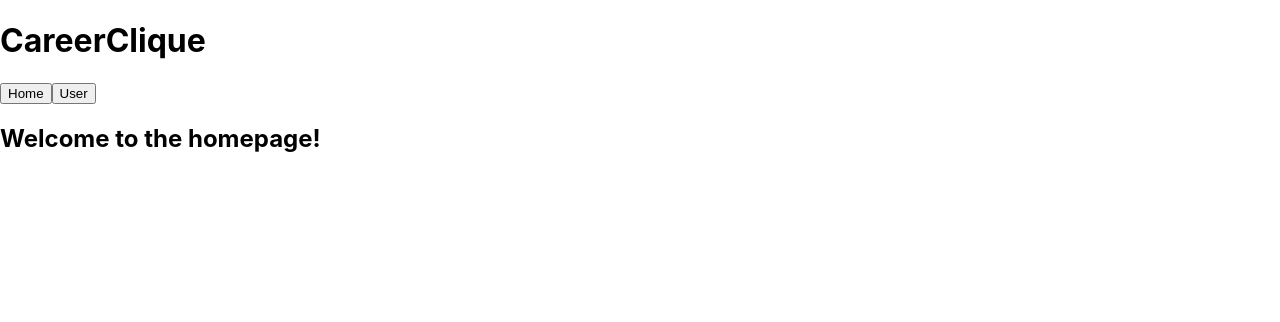
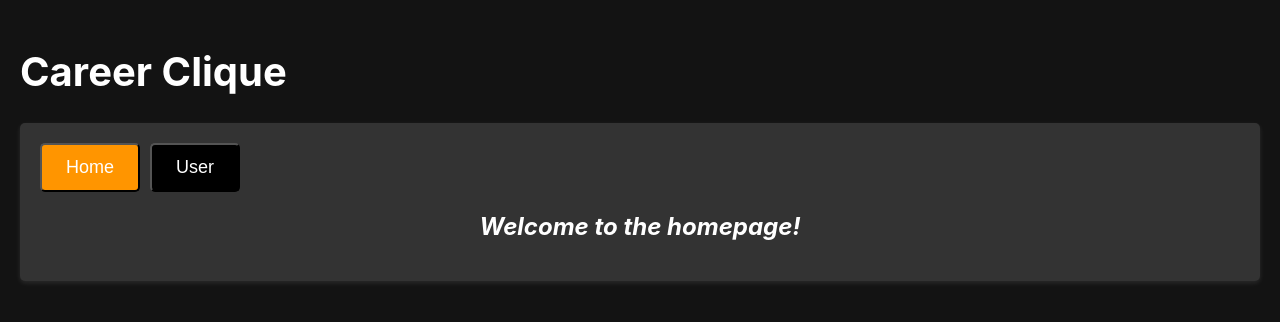
Before and after one commit to Makhafagy/Career-Clique, a React (Create React App) app in the folder frontend/: page / in a window 1280 px wide. Shown: the top 322 px of the page. Built offline with nearby package versions, Linux system fonts and the light colour scheme.

Commit message:
main page container and home page styling improved

```diff
--- a/frontend/src/App.js
+++ b/frontend/src/App.js
@@ -1,11 +1,17 @@
-import React from 'react'
+import React, { useState } from 'react'
 import Homepage from './views/home/Homepage'
 
 const App = () => {
+  const [activeTab, setActiveTab] = useState('home')
+
+  const handleTabChange = tab => {
+    setActiveTab(tab)
+  }
+
   return (
-    <div>
-      <h1>CareerClique</h1>
-      <Homepage /> {/* Render the Homepage component */}
+    <div className='main-container'>
+      <h1 className='title'>Career Clique</h1>
+      <Homepage activeTab={activeTab} onTabChange={handleTabChange} />
     </div>
   )
 }
--- /dev/null
+++ b/frontend/src/components/Index.css
@@ -0,0 +1,56 @@
+/* components/MainContainer.css */
+
+html, body {
+    margin: 0;
+    padding: 0;
+    height: 100%;
+  }
+
+  .main-container {
+    display: flex;
+    flex-direction: column;
+    min-height: 100vh; /* Set minimum height to fill up the viewport */
+    padding: 20px;
+    background-color: #131313; /* Set darker background color for the main container */
+  }
+
+  .inner-container {
+    background-color: #333; /* Set darker background color for the inner container */
+    padding: 20px;
+    border-radius: 5px;
+    box-shadow: 0 2px 5px rgba(255, 255, 255, 0.1);
+  }
+
+  .title {
+    font-size: 2.5rem; /* Make the title bigger */
+    color: #fff; /* Set text color to white for better contrast in dark mode */
+  }
+
+  .tab {
+    padding: 12px 24px; /* Add padding to the tabs */
+    font-size: 18px; /* Increase font size for the tabs */
+    border-radius: 5px;
+    background-color: #000000;
+    color: #fff;
+    cursor: pointer;
+    margin-right: 10px; /* Add space between tabs */
+    transition: background-color 0.3s ease; /* Add transition for smoother hover effect */
+  }
+
+  .tab:hover {
+    background-color: #e68300; /* Change background color on hover */
+  }
+
+  .tab.active {
+    background-color: #ff9500; /* Change background color for active tab */
+  }
+
+  /* components/Index.css */
+
+  .home-message {
+    font-size: 24px; /* Increase font size */
+    color: #fff; /* Set text color to white */
+    text-align: center; /* Center align text */
+    margin-top: 20px; /* Add some top margin */
+    font-style: italic; /* Apply italic style */
+  }
--- a/frontend/src/views/home/Homepage.js
+++ b/frontend/src/views/home/Homepage.js
@@ -1,27 +1,25 @@
-import React, { useState } from 'react';
-import UserLogin from '../user/login/UserLogin';
+import React from 'react'
+import '../../components/Index.css'
+import UserLogin from '../user/login/UserLogin'
 
-const Homepage = () => {
-  const [activeTab, setActiveTab] = useState('home');
-
-  const handleTabChange = (tab) => {
-    setActiveTab(tab);
-  };
-
+const Homepage = ({ activeTab, onTabChange }) => {
   return (
-    <div>
-      <div className="tabs">
-        <button onClick={() => handleTabChange('home')} className={activeTab === 'home' ? 'active' : ''}>Home</button>
-        <button onClick={() => handleTabChange('user')} className={activeTab === 'user' ? 'active' : ''}>User</button>
+    <div className='inner-container'>
+      <div className='tabs'>
+        <button onClick={() => onTabChange('home')} className={activeTab === 'home' ? 'tab active' : 'tab'}>
+          Home
+        </button>
+        <button onClick={() => onTabChange('user')} className={activeTab === 'user' ? 'tab active' : 'tab'}>
+          User
+        </button>
         {/* Add more tabs as needed */}
       </div>
-      <div className="tab-content">
-        {activeTab === 'home' && <h2>Welcome to the homepage!</h2>}
-        {activeTab === 'user' && <UserLogin />}
-        {/* Add content for other tabs as needed */}
-      </div>
+      {/* Render content based on active tab */}
+      {activeTab === 'home' && <h2 className='home-message'>Welcome to the homepage!</h2>}
+      {activeTab === 'user' && <UserLogin />}
+      {/* Add content for other tabs as needed */}
     </div>
-  );
-};
+  )
+}
 
-export default Homepage;
+export default Homepage
```
